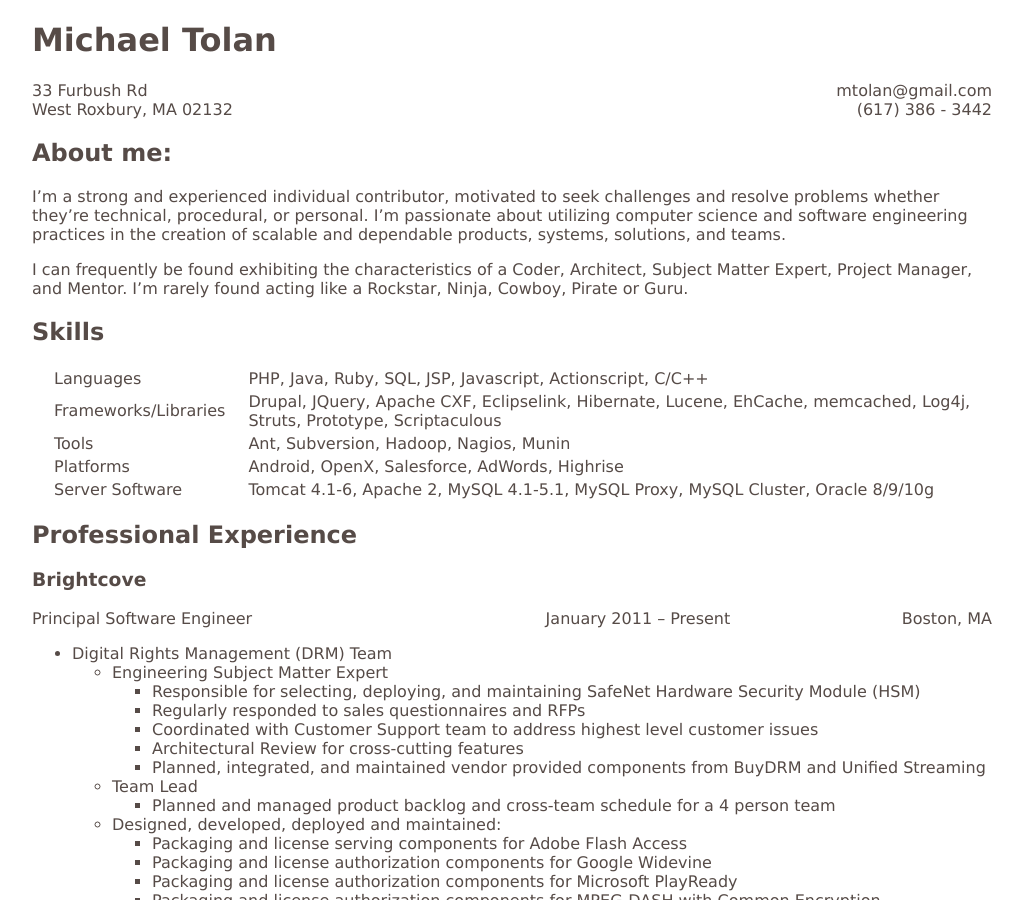
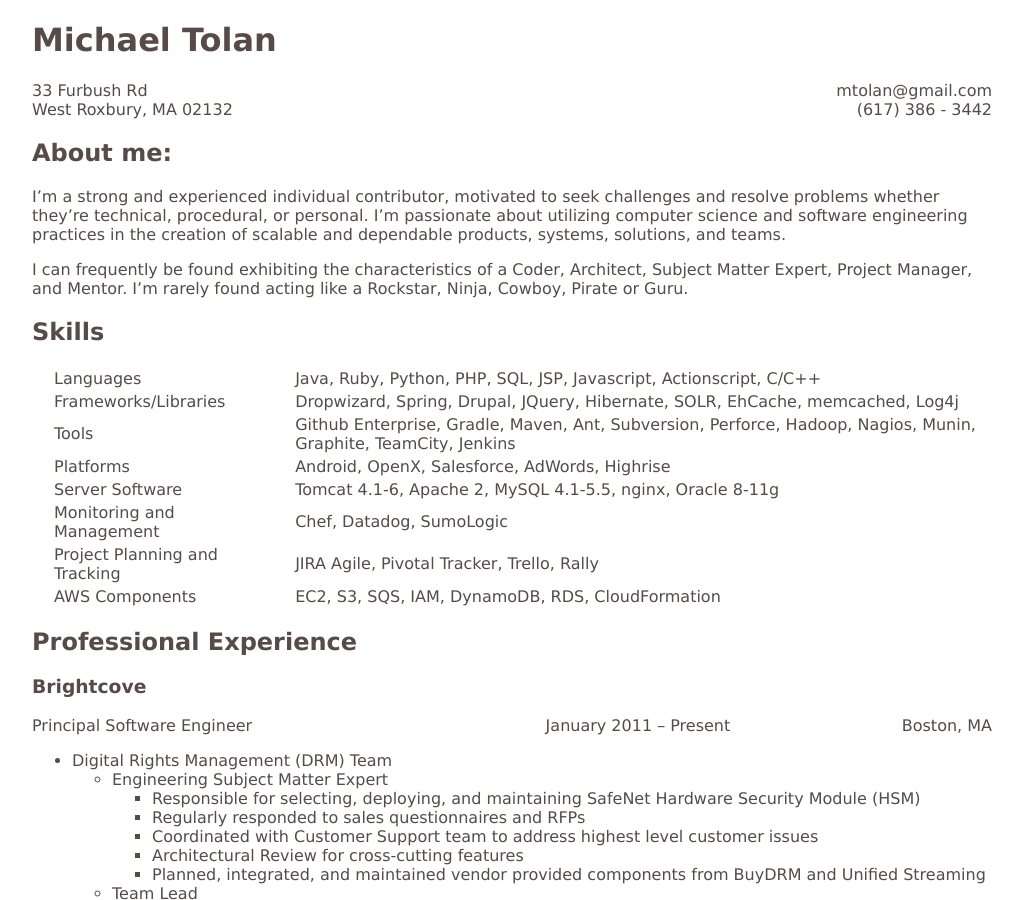
Before and after one commit to mtolan/mtolan.github.io, a Jekyll site: the page built from resume/index.html, in a window 1280 px wide and 900 px high. Shown: the whole window, without its empty margins (26-1049 px from the left). Built offline with Jekyll 4.4.1, drawn with Linux system fonts in a browser that asks for light colours.

Commit message:
Updated skills section, culled a lot of dead tech

```diff
--- a/resume/index.html
+++ b/resume/index.html
@@ -22,11 +22,14 @@
 
 ## Skills
 
-|Languages|PHP, Java, Ruby, SQL, JSP, Javascript, Actionscript, C/C++|
-|Frameworks/Libraries|Drupal, JQuery, Apache CXF, Eclipselink, Hibernate, Lucene, EhCache, memcached, Log4j, Struts, Prototype, Scriptaculous|
-|Tools|Ant, Subversion, Hadoop, Nagios, Munin|
+|Languages|Java, Ruby, Python, PHP, SQL, JSP, Javascript, Actionscript, C/C++|
+|Frameworks/Libraries|Dropwizard, Spring, Drupal, JQuery, Hibernate, SOLR, EhCache, memcached, Log4j|
+|Tools|Github Enterprise, Gradle, Maven, Ant, Subversion, Perforce, Hadoop, Nagios, Munin, Graphite, TeamCity, Jenkins|
 |Platforms|Android, OpenX, Salesforce, AdWords, Highrise|
-|Server Software|Tomcat 4.1-6, Apache 2, MySQL 4.1-5.1, MySQL Proxy, MySQL Cluster, Oracle 8/9/10g|
+|Server Software|Tomcat 4.1-6, Apache 2, MySQL 4.1-5.5, nginx, Oracle 8-11g|
+|Monitoring and Management|Chef, Datadog, SumoLogic|
+|Project Planning and Tracking|JIRA Agile, Pivotal Tracker, Trello, Rally|
+|AWS Components|EC2, S3, SQS, IAM, DynamoDB, RDS, CloudFormation|
 
 ## Professional Experience
 
```
